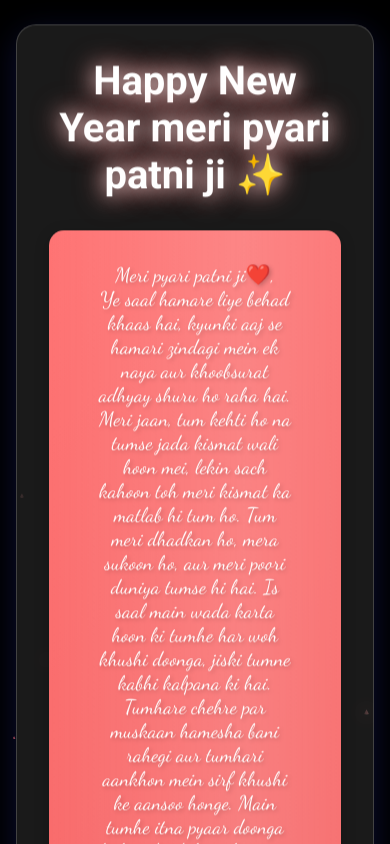
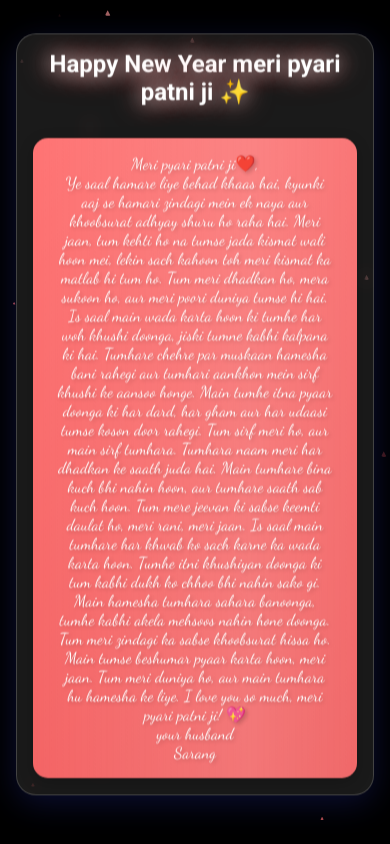
Before and after one commit to Anshulai/happynewyear2025, a plain HTML site: page index.html in a window 390 px wide. Shown: the top 844 px of the page. Drawn offline with nearby package versions, Linux system fonts and the light colour scheme; animation ran at ten frames a second.

Commit message:
Update styles.css
c

```diff
--- a/styles.css
+++ b/styles.css
@@ -30,6 +30,7 @@ body {
 }
 
 .container {
+
     max-width: 800px;
     width: 100%;
     margin: 2rem auto;
@@ -39,6 +40,8 @@ body {
 }
 
 .message-card {
+    overflow-y: auto;
+    max-height: 100vh;
     background: rgba(255, 255, 255, 0.1);
     backdrop-filter: blur(10px);
     padding: 2rem;
@@ -212,3 +215,38 @@ textarea::placeholder {
         transform: translateY(0);
     }
 }
+/* Media Queries for Responsiveness */
+@media (max-width: 768px) {
+    h1 {
+        font-size: 2rem; /* Smaller font size for headings */
+    }
+
+    .message-display {
+        padding: 1rem; /* Reduce padding on smaller screens */
+        min-height: 150px; /* Adjust minimum height */
+    }
+
+    #displayText {
+        font-size: 18px; /* Smaller font size for text */
+        padding: 0 0.5rem; /* Reduce padding for text */
+    }
+
+    .romantic-btn {
+        padding: 0.5rem 1rem; /* Adjust button size */
+        font-size: 14px; /* Smaller button text */
+    }
+}
+
+@media (max-width: 480px) {
+    h1 {
+        font-size: 1.5rem; /* Further reduce heading size for very small screens */
+    }
+
+    #displayText {
+        font-size: 16px; /* Smaller font size for very small screens */
+    }
+
+    .message-card {
+        padding: 1rem; /* Reduce padding for very small screens */
+    }
+}
```
